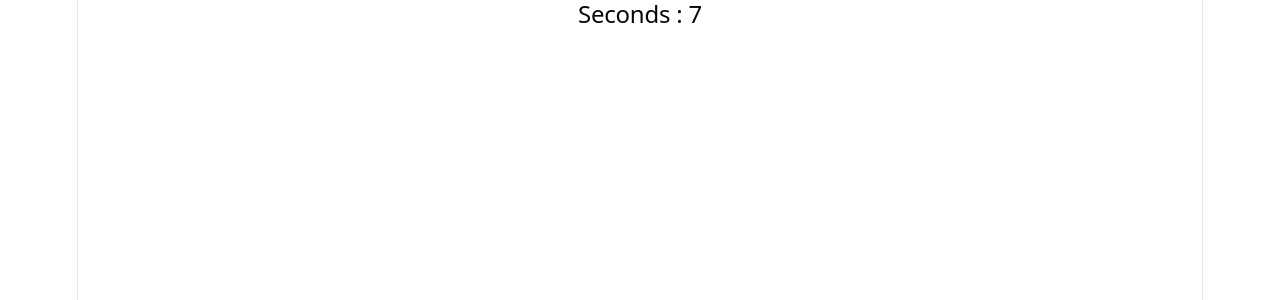
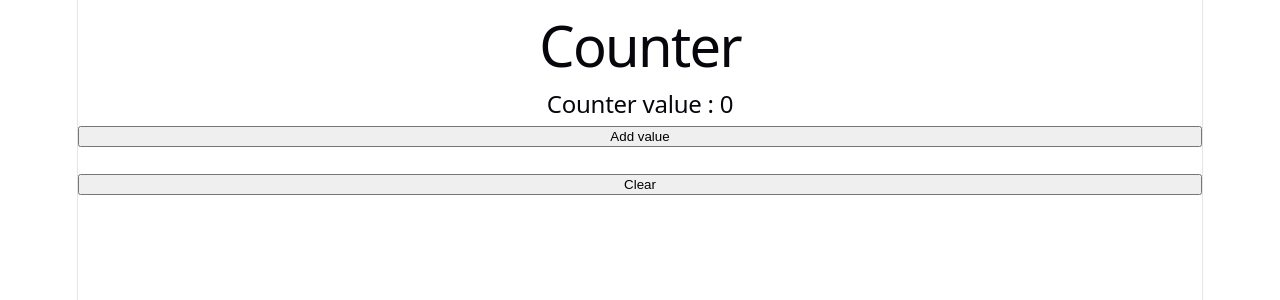
Before and after one commit to sharmayush11/react_learning, a React (Vite) app: page / in a window 1280 px wide. Shown: the top 300 px of the page. Built offline with nearby package versions, Linux system fonts and the light colour scheme.

Commit message:
countertry

```diff
--- a/src/App.jsx
+++ b/src/App.jsx
@@ -1,12 +1,8 @@
-import Timer from "./Timer.jsx"
+import Counter from './Counter.jsx'
 
-function App() {
-  return (
-
-    <div>
-        <Timer/>
-    </div>
-
+function App(){
+  return(
+    <Counter/>
   )
 }
 export default App
--- /dev/null
+++ b/src/Counter.jsx
@@ -0,0 +1,25 @@
+import {useState} from 'react'
+function Counter(){
+    let [counter , setCounter] = useState(0)
+
+    const addValue = () => {
+        console.log("clicked" , counter);
+        setCounter(counter + 1)
+    }
+
+    const clearCons = () => {
+    setCounter(0)
+}
+
+    return(
+        <>
+            <h1>Counter</h1>
+            <h2>Counter value : {counter} </h2>
+
+            <button onClick={addValue}> Add value </button>
+            <br />
+            <button onClick={clearCons}>Clear</button>
+        </>
+    )
+}
+export default Counter
--- a/src/Timer.jsx
+++ b/src/Timer.jsx
@@ -1,20 +1,20 @@
-import { useState , useEffect } from 'react'
+import { useState, useEffect } from "react";
 
 function Timer() {
-
-    const [seconds , setSeconds] = useState(0)
+    const [count, setCount] = useState(0);
 
     useEffect(() => {
-        const interval = setInterval(() => {
-                setSeconds ((prev) => prev + 1)
-        }, 1000);
-    }, [])
+        document.title = `Count ${count}`;
+    });
 
-  return (
-    <div>
-        <h2>Seconds  : {seconds} </h2>
-    </div>
-  )
+    return (
+        <>
+            <h1>{count}</h1>
+
+            <button onClick={() => setCount(count + 1)}>
+                +
+            </button>
+        </>
+    );
 }
-
 export default Timer
```
